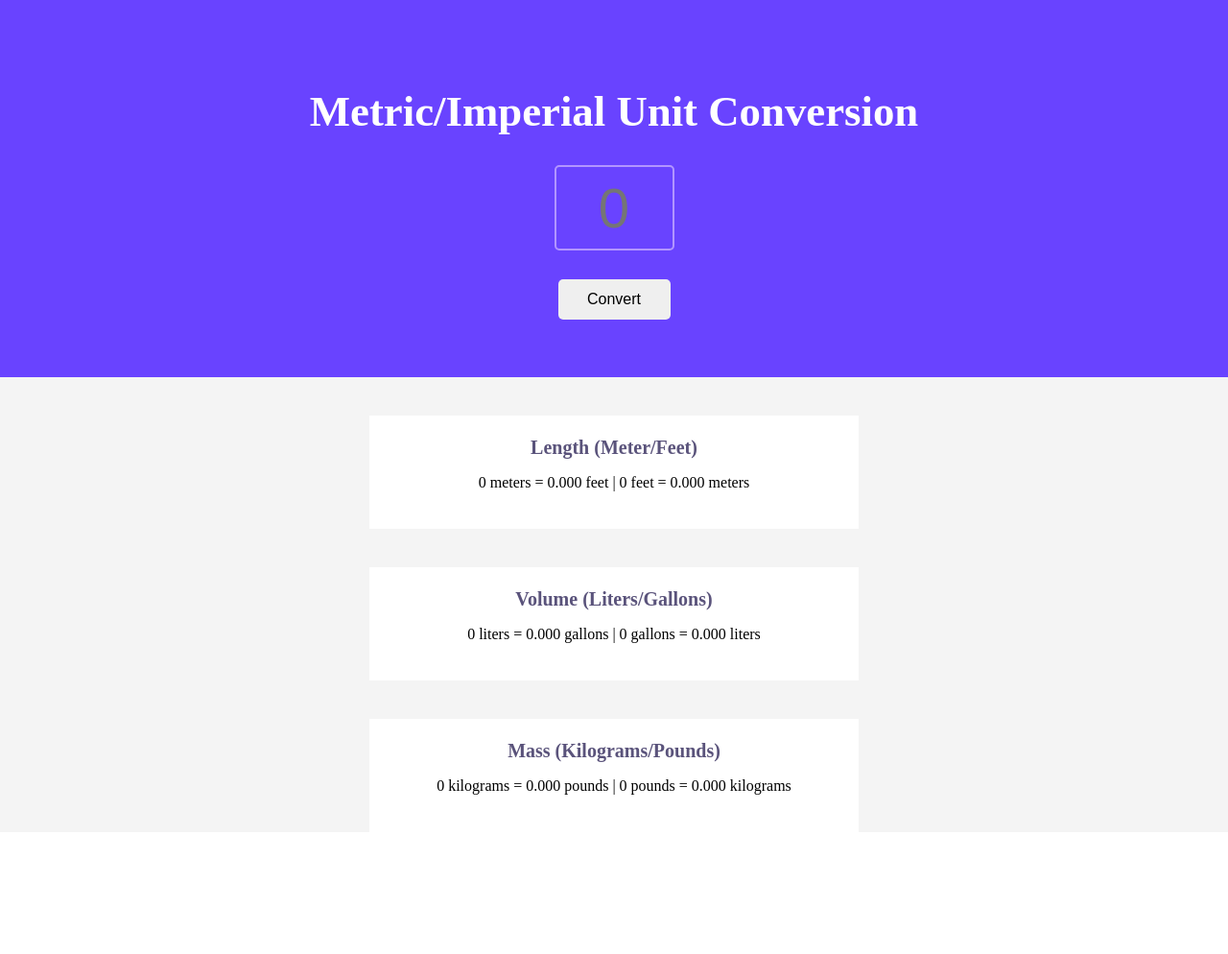
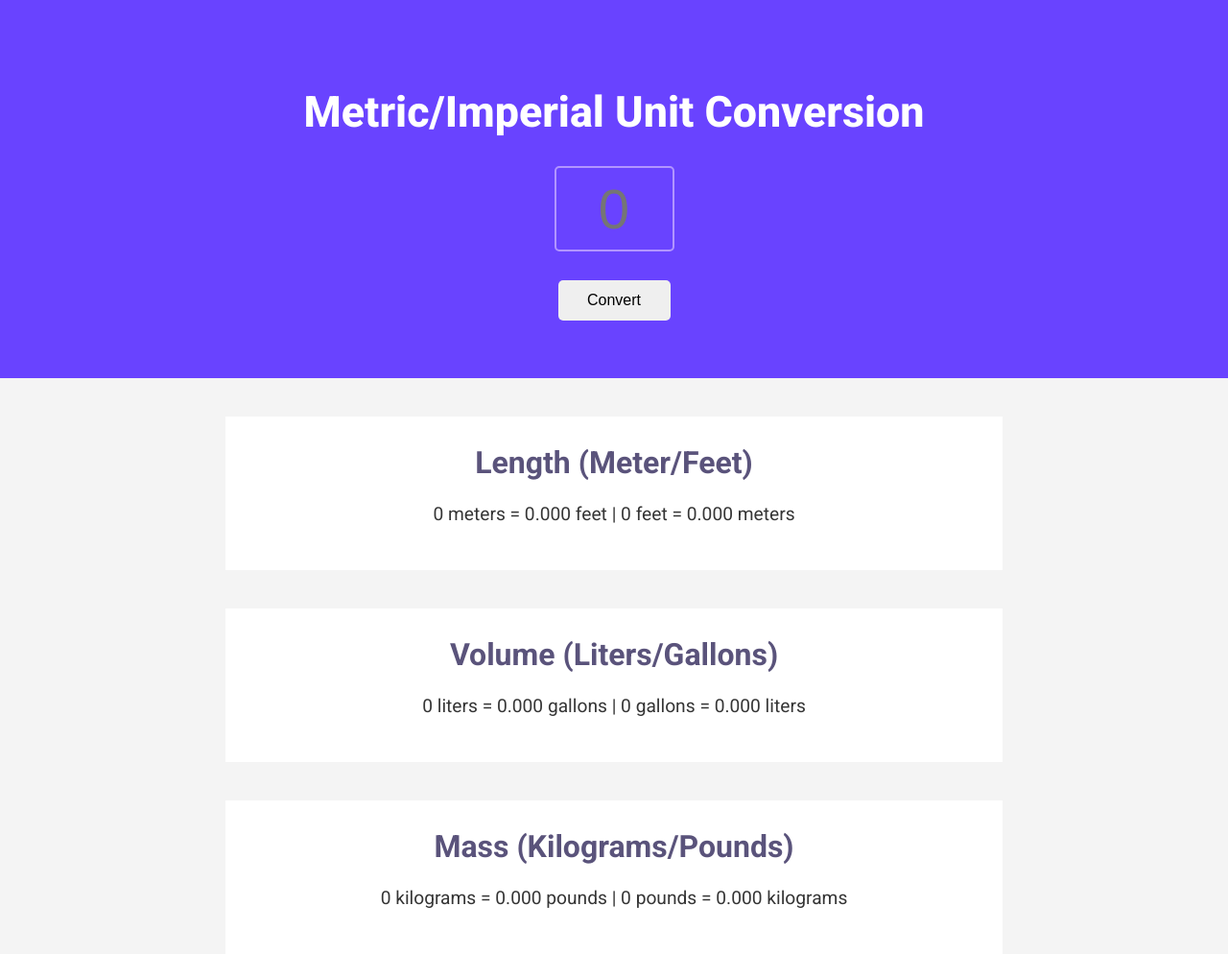
Before and after one commit to aliyasyeddd/Unit-Converter, a website built with Vite: page index.html in a window 1280 px wide. Shown: the whole page at 96% size. Before the commit the page ends 867 px from the top, so only its background shows below. Built offline with nearby package versions, Linux system fonts and the light colour scheme.

Commit message:
Improve UI styling and add Roboto font
Refactored CSS for better readability and consistency, updated section classes for layout improvements, and increased section sizes. Added Roboto font via Google Fonts in index.html for enhanced typography.

```diff
--- a/index.css
+++ b/index.css
@@ -1,11 +1,12 @@
 body {
   margin: 0;
   text-align: center;
+  font-family: "Roboto", sans-serif;
 }
 
 .header {
-    background-color: #6943FF;
-    color: #FFFFFF;
+  background-color: #6943ff;
+  color: #ffffff;
   padding: 60px;
   display: flex;
   flex-direction: column;
@@ -15,7 +16,6 @@ body {
 h1 {
   font-size: 2.8rem;
   font-weight: 800;
-
 }
 
 #number-input {
@@ -23,10 +23,10 @@ h1 {
   height: 83px;
   font-size: 16px;
   border-radius: 5px;
-    border: 2px solid #B295FF;
+  border: 2px solid #b295ff;
   color: white;
   font-size: 3.625rem;
-    background-color: #6943FF;
+  background-color: #6943ff;
   text-align: center;
 }
 
@@ -44,20 +44,30 @@ button {
   display: flex;
   align-items: center;
   flex-direction: column;
-    background-color: #F4F4F4;
+  background-color: #f4f4f4;
 }
 
 h2 {
-    color: #5A537B;
+  color: #5a537b;
   font-size: 1.25rem;
-    line-height: 1.;
+  line-height: 1;
 }
 
-.length-section, .volume-section, .mass-section {
+.section {
   margin-top: 40px;
-    width: 500px;
-    height: 108px;
+  width: 800px;
+  height: 150px;
   background-color: white;
   padding: 5px;
   gap: 20px;
+  text-align: center;
 }
+
+.units-section p {
+  color: #353535;
+  font-size: 1.2rem;
+}
+
+.units-section h2 {
+    font-size: 2rem;
+}
--- a/index.html
+++ b/index.html
@@ -3,6 +3,12 @@
   <head>
     <meta charset="UTF-8" />
     <meta name="viewport" content="width=device-width, initial-scale=1.0" />
+    <link rel="preconnect" href="https://fonts.googleapis.com" />
+    <link rel="preconnect" href="https://fonts.gstatic.com" crossorigin />
+    <link
+      href="https://fonts.googleapis.com/css2?family=Roboto:ital,wght@0,100..900;1,100..900&display=swap"
+      rel="stylesheet"
+    />
     <link rel="icon" type="image/png" href="favicon.ico" />
     <link rel="stylesheet" href="index.css" />
     <title>Unit Converter</title>
@@ -14,17 +20,21 @@
       <button class="convert-btn">Convert</button>
     </div>
     <div class="units-section">
-      <div class="length-section">
+      <div class="section length-section">
         <h2>Length (Meter/Feet)</h2>
         <p id="length-el">0 meters = 0.000 feet | 0 feet = 0.000 meters</p>
       </div>
-      <div class="volume-section">
+      <div class="section volume-section">
         <h2>Volume (Liters/Gallons)</h2>
-        <p id="volume-el">0 liters = 0.000 gallons | 0 gallons = 0.000 liters</p>
+        <p id="volume-el">
+          0 liters = 0.000 gallons | 0 gallons = 0.000 liters
+        </p>
       </div>
-      <div class="mass-section">
+      <div class="section mass-section">
         <h2>Mass (Kilograms/Pounds)</h2>
-        <p id="mass-el">0 kilograms = 0.000 pounds | 0 pounds = 0.000 kilograms</p>
+        <p id="mass-el">
+          0 kilograms = 0.000 pounds | 0 pounds = 0.000 kilograms
+        </p>
       </div>
     </div>
     <script src="index.js"></script>
```
Lines whose indentation alone changed are shown as unchanged.
